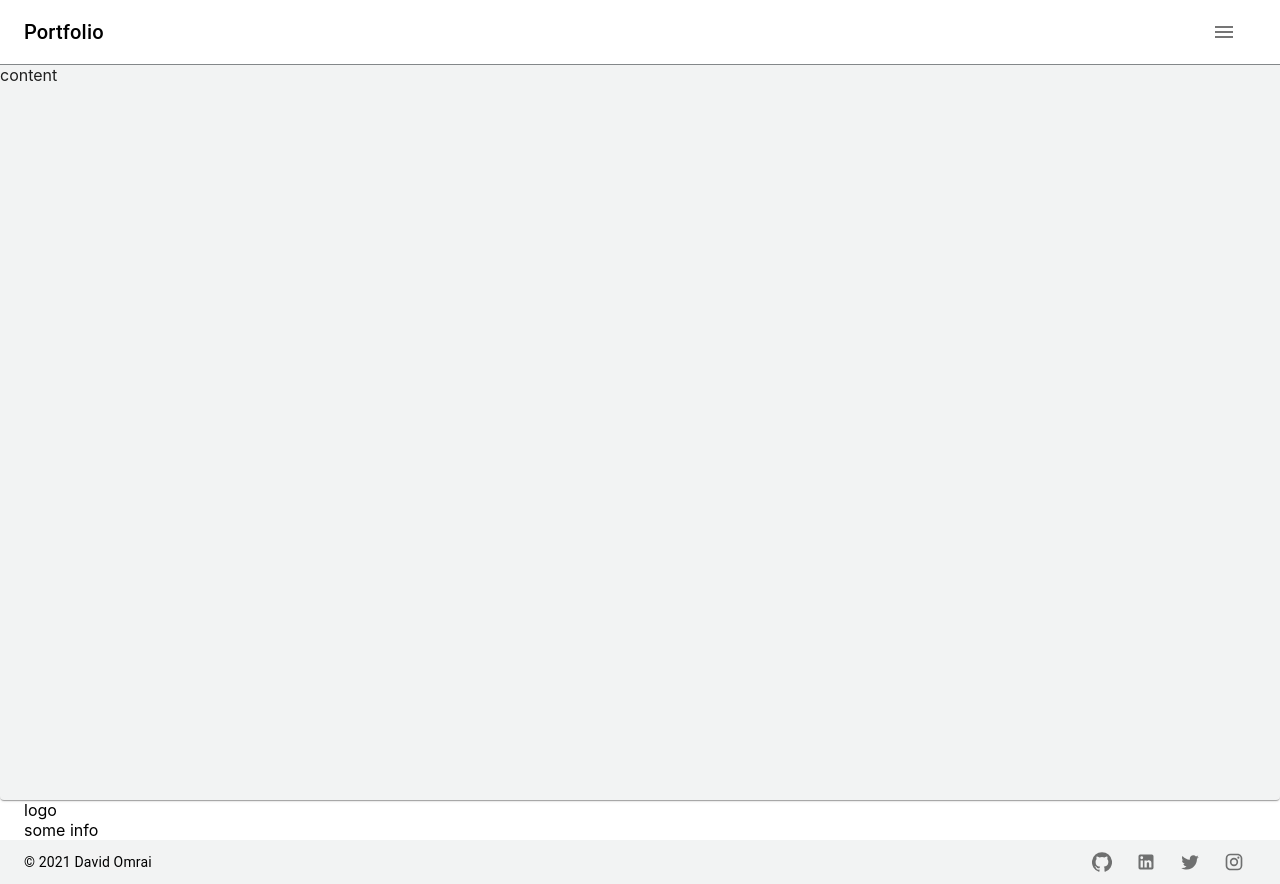
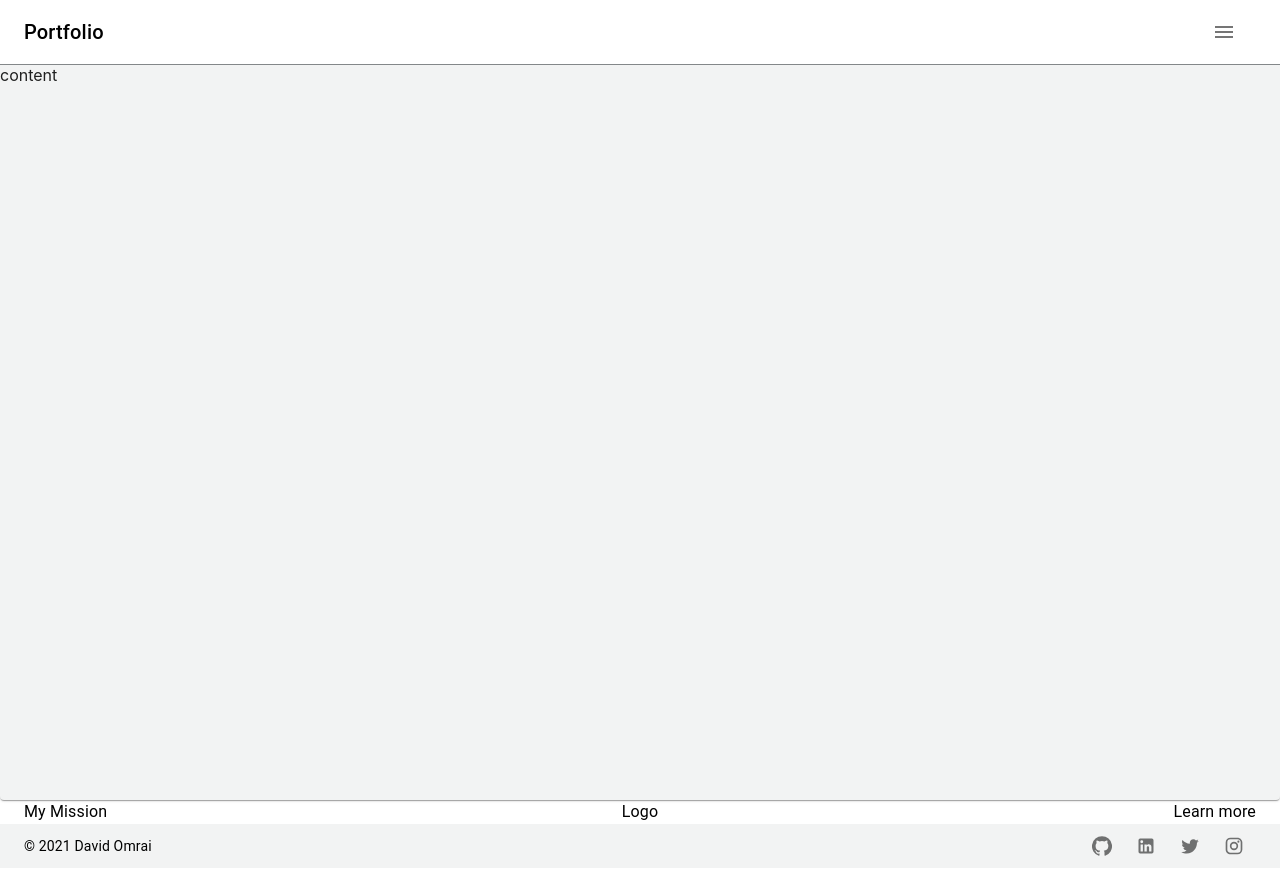
Before and after one commit to daveomri/portfolio, a React (Create React App) app: page / in a window 1280 px wide. Built offline with nearby package versions, Linux system fonts and the light colour scheme.

Commit message:
Working on footer

```diff
--- a/src/components/footer/Footer.jsx
+++ b/src/components/footer/Footer.jsx
@@ -76,11 +76,20 @@ const Header = () => {
   return (
     <div>
       <Grid container className={classes.root}>
-        <Grid item xs={12}>
-          logo
+        <Grid item xs={12} sm={4}>
+          <Grid container justifyContent="flex-start">
+            <Typography>My Mission</Typography>
+          </Grid>
         </Grid>
-        <Grid item xs={12}>
-          some info
+        <Grid item xs={12} sm={4}>
+          <Grid container justifyContent="center">
+            <Typography>Logo</Typography>
+          </Grid>
+        </Grid>
+        <Grid item xs={12} sm={4}>
+          <Grid container justifyContent="flex-end">
+            <Typography>Learn more</Typography>
+          </Grid>
         </Grid>
       </Grid>
 
```
